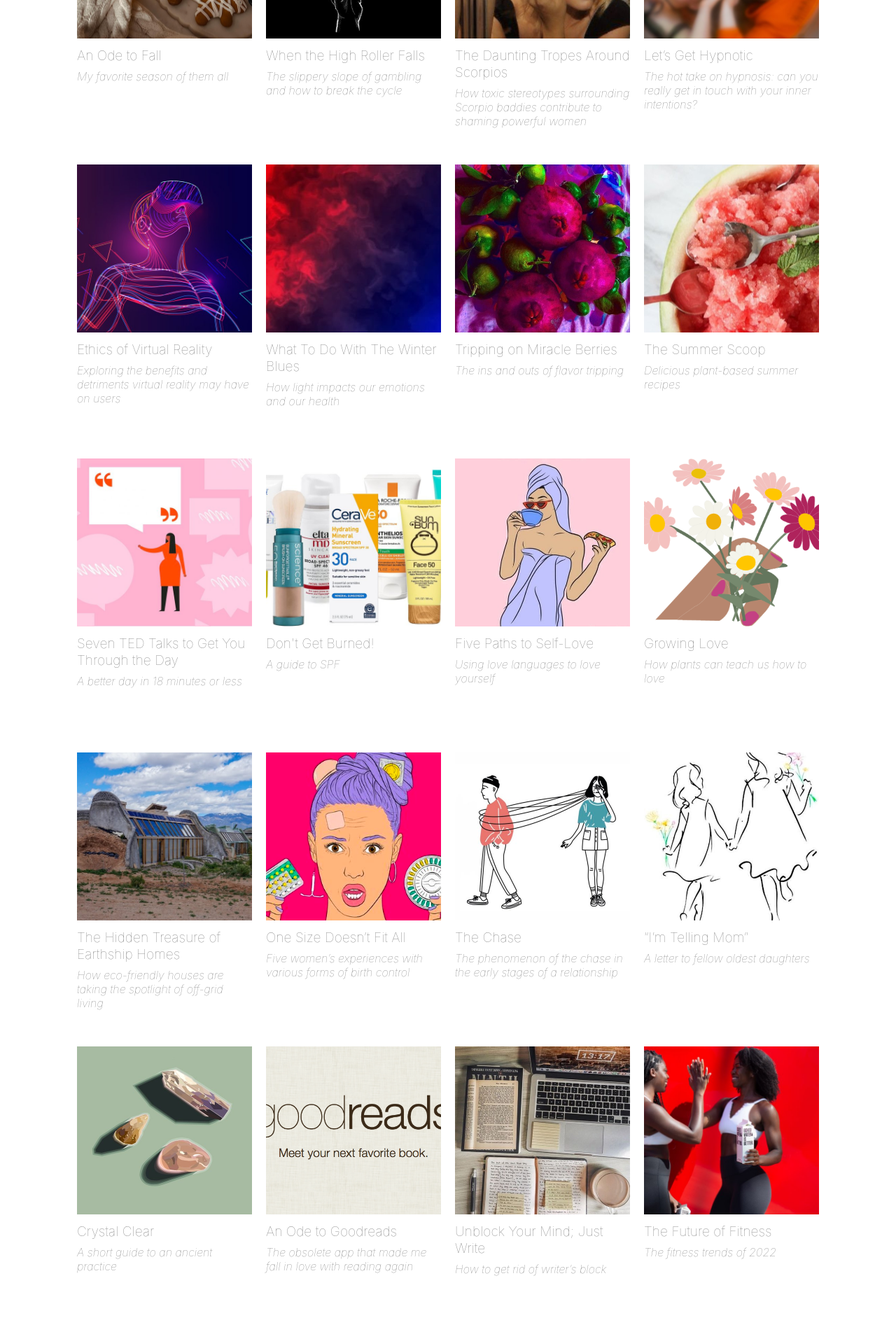
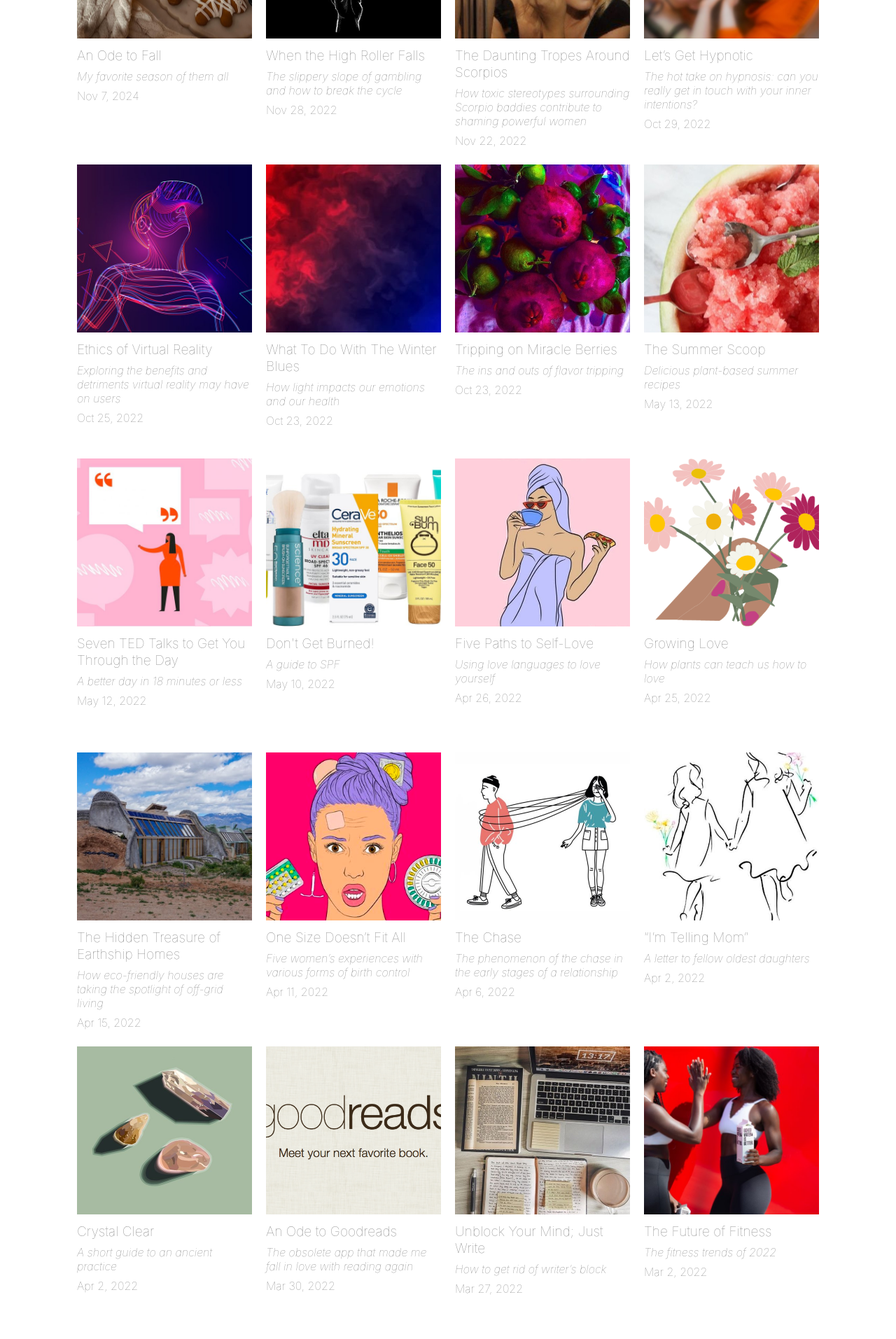
Before and after one commit to danhsiao/Moda, a React (Create React App) app: page /lifestyle in a window 1280 px wide. Shown: the part 360-2273 px from the top of the page at 70% size. Built offline with nearby package versions, Linux system fonts and the light colour scheme.

Commit message:
Added cards to home page, needs work. Fixed lifestyledata and added black background to link navigation, but still needs animation for fade-in

```diff
--- a/src/components/Dropdown.jsx
+++ b/src/components/Dropdown.jsx
@@ -9,7 +9,7 @@ export default function Dropdown(props) {
     // props.links.map((i, link) => {
     // })
     return (
-        <div style={{display: props.isDisplayed ? "block" : "none"}}>
+        <div style={{display: props.isDisplayed ? "block" : "none"}} className="navbox">
             {links}
         </div>
     )
--- a/src/components/Navbar.css
+++ b/src/components/Navbar.css
@@ -1,3 +1,8 @@
+@keyframes fadeIn {
+    0% { background-color: transparent; }
+    100% { background-color: black; }
+}
+
 .navbar-nav {
     display:flex;
     padding: 40px;
@@ -26,3 +31,18 @@
     color:black;
     transition:0.5s;
 }
+
+.navbar-nav a:hover .navbox {
+    animation-name: fadeIn;
+}
+
+.navbox {
+    background-color: black; /* SHOULD be transparent, but animation not currently working */
+    animation-duration: 1s; /* same as transition duration */
+    animation-timing-function: linear; /* kind of same as transition timing */
+    animation-delay: 0ms; /* same as transition delay */
+    animation-iteration-count: 1; /* set to 2 to make it run twice, or Infinite to run forever!*/
+    animation-direction: normal; /* can be set to "alternate" to run animation, then run it backwards.*/
+    animation-fill-mode: none; /* can be used to retain keyframe styling after animation, with "forwards" */
+    animation-play-state: running; /* can be set dynamically to pause mid animation*/
+}
--- a/src/components/NavbarLink.css
+++ b/src/components/NavbarLink.css
@@ -3,6 +3,6 @@ a {
     font-size: 12px;
     padding: 0px 20px 0px 20px;
     text-decoration: none;
-    color: grey;
+    color: white;
     transition: 0.5s;
 }
--- a/src/components/NavbarLink.jsx
+++ b/src/components/NavbarLink.jsx
@@ -8,11 +8,9 @@ export default function NavbarLink(props) {
 
   const setHover = () => {
     setDropdownEnabled(true);
-    console.log(dropdownEnabled);
   }
   const setNotHover = () => {
     setDropdownEnabled(false)
-    console.log(dropdownEnabled);
   }
 
   return (
--- a/src/data/lifestyledata.json
+++ b/src/data/lifestyledata.json
@@ -5,180 +5,180 @@
         "image": "lifestyleimages/an-ode-to-fall.png",
         "title": "An Ode to Fall",
         "description": "My favorite season of them all",
-        "data": "Nov 7, 2024"
+        "date": "Nov 7, 2024"
     },
     {
         "image": "lifestyleimages/Vicious_Powell_HighRoller-1.jpeg",
         "title": "When the High Roller Falls",
         "description": "The slippery slope of gambling and how to break the cycle",
-        "data": "Nov 28, 2022"
+        "date": "Nov 28, 2022"
     },
     {
         "image": "lifestyleimages/the-daunting-tropes-around-scorpios.jpeg",
         "title": "The Daunting Tropes Around Scorpios",
         "description": "How toxic stereotypes surrounding Scorpio baddies contribute to shaming powerful women",
-        "data": "Nov 22, 2022"
+        "date": "Nov 22, 2022"
     },
     {
         "image": "lifestyleimages/lets-get-hypnotic.jpg",
         "title": "Let’s Get Hypnotic",
         "description": "The hot take on hypnosis: can you really get in touch with your inner intentions?",
-        "data": "Oct 29, 2022"
+        "date": "Oct 29, 2022"
     },
     {
         "image": "lifestyleimages/virtual-reality-headset-graphic.jpeg",
         "title": "Ethics of Virtual Reality",
         "description": "Exploring the benefits and detriments virtual reality may have on users",
-        "data": "Oct 25, 2022"
+        "date": "Oct 25, 2022"
     },
     {
         "image": "lifestyleimages/what-to-do-with-the-winter-blues.jpeg",
         "title": "What To Do With The Winter Blues",
         "description": "How light impacts our emotions and our health",
-        "data": "Oct 23, 2022"
+        "date": "Oct 23, 2022"
     },
     {
         "image": "lifestyleimages/tripping-on-miracle-berries.jpeg",
         "title": "Tripping on Miracle Berries",
         "description": "The ins and outs of flavor tripping",
-        "data": "Oct 23, 2022"
+        "date": "Oct 23, 2022"
     },
     {
         "image": "lifestyleimages/the-summer-scoop.jpg",
         "title": "The Summer Scoop",
         "description": "Delicious plant-based summer recipes",
-        "data": "May 13, 2022"
+        "date": "May 13, 2022"
     },
     {
         "image": "lifestyleimages/seven-TED-talks.jpg",
         "title": "Seven TED Talks to Get You Through the Day",
         "description": "A better day in 18 minutes or less",
-        "data": "May 12, 2022"
+        "date": "May 12, 2022"
     },
     {
         "image": "lifestyleimages/dont-get-burned.jpg",
         "title": "Don't Get Burned!",
         "description": "A guide to SPF",
-        "data": "May 10, 2022"
+        "date": "May 10, 2022"
     },
     {
         "image": "lifestyleimages/five-paths-to-self-love.jpg",
         "title": "Five Paths to Self-Love",
         "description": "Using love languages to love yourself",
-        "data": "Apr 26, 2022"
+        "date": "Apr 26, 2022"
     },
     {
         "image": "lifestyleimages/growing-love.png",
         "title": "Growing Love",
         "description": "How plants can teach us how to love",
-        "data": "Apr 25, 2022"
+        "date": "Apr 25, 2022"
     },
     {
         "image": "lifestyleimages/earthship.jpeg",
         "title": "The Hidden Treasure of Earthship Homes",
         "description": "How eco-friendly houses are taking the spotlight of off-grid living",
-        "data": "Apr 15, 2022"
+        "date": "Apr 15, 2022"
     },
     {
         "image": "lifestyleimages/one-size.jpg",
         "title": "One Size Doesn’t Fit All",
         "description": "Five women’s experiences with various forms of birth control",
-        "data": "Apr 11, 2022"
+        "date": "Apr 11, 2022"
     },
     {
         "image": "lifestyleimages/the-chase.jpg",
         "title": "The Chase",
         "description": "The phenomenon of the chase in the early stages of a relationship",
-        "data": "Apr 6, 2022"
+        "date": "Apr 6, 2022"
     },
     {
         "image": "lifestyleimages/telling-mom.jpeg",
         "title": "“I’m Telling Mom”",
         "description": "A letter to fellow oldest daughters",
-        "data": "Apr 2, 2022"
+        "date": "Apr 2, 2022"
     },
     {
         "image": "lifestyleimages/crystal-clear.jpg",
         "title": "Crystal Clear",
         "description": "A short guide to an ancient practice",
-        "data": "Apr 2, 2022"
+        "date": "Apr 2, 2022"
     },
     {
         "image": "lifestyleimages/good-reads.png",
         "title": "An Ode to Goodreads",
         "description": "The obsolete app that made me fall in love with reading again",
-        "data": "Mar 30, 2022"
+        "date": "Mar 30, 2022"
     },{
         "image": "lifestyleimages/unblock-your-mind.jpeg",
         "title": "Unblock Your Mind; Just Write",
         "description": "How to get rid of writer’s block",
-        "data": "Mar 27, 2022"
+        "date": "Mar 27, 2022"
     },
     {
         "image": "lifestyleimages/future-fitness.jpg",
         "title": "The Future of Fitness",
         "description": "The fitness trends of 2022",
-        "data": "Mar 2, 2022"
+        "date": "Mar 2, 2022"
     },
     {
         "image": "lifestyleimages/Photo-1-Serena-Kerrigan.jpeg",
         "title": "Influencer, Feminist Icon and Self-Love Connoisseur: Serena Kerrigan",
         "description": "In creating Let’s Fucking Date, Serena Kerrigan adapts the dating world to meet the demands of a new society.",
-        "data": "Feb 23, 2022"
+        "date": "Feb 23, 2022"
     },
     {
         "image": "lifestyleimages/slugging101.jpeg",
         "title": "Slugging 101",
         "description": "The science and steps behind the latest skincare craze",
-        "data": "Feb 16, 2022"
+        "date": "Feb 16, 2022"
     },
     {
         "image": "lifestyleimages/25-years-of-freindship.jpg",
         "title": "25 Years of Friendship",
         "description": "What my mom and my French mom’s LDR taught me",
-        "data": "Feb 14, 2022"
+        "date": "Feb 14, 2022"
     },
     {
         "image": "lifestyleimages/side-hustle.png",
         "title": "The Side Hustle Illusion",
         "description": "The devastating effects of the side gig economy and why you should avoid it at all costs.",
-        "data": "Feb 9, 2022"
+        "date": "Feb 9, 2022"
     },
     {
         "image": "lifestyleimages/love-in-unfollowing.png",
         "title": "The Love in Unfollowing",
         "description": "Unfollowing as a form of self-love",
-        "data": "Feb 3, 2022"
+        "date": "Feb 3, 2022"
     },
     {
         "image": "lifestyleimages/so-it-didnt-work-out.gif",
         "title": "So It Didn’t Work Out… Or Did It?",
         "description": "A dive into karmic relationships",
-        "data": "Jan 14, 2022"
+        "date": "Jan 14, 2022"
     },
     {
         "image": "lifestyleimages/reflections.jpeg",
         "title": "Reflections",
         "description": "Debriefing the past year in a productive way",
-        "data": "Dec 21, 2021"
+        "date": "Dec 21, 2021"
     },
     {
         "image": "lifestyleimages/unmasking-the-facade.jpg",
         "title": "Unmasking the Facade of Flawless Skin",
         "description": "“They put us at war with ourselves–a war we never wanted to be in–and the only casualties are our self-esteem and wallets.” -Coco Park, K-beauty influencer",
-        "data": "Dec 20, 2021"
+        "date": "Dec 20, 2021"
     },
     {
         "image": "lifestyleimages/for-eddie.gif",
         "title": "For Eddie",
         "description": "How animals are good for our mental health",
-        "data": "Dec 14, 2021"
+        "date": "Dec 14, 2021"
     },
     {
         "image": "lifestyleimages/bullet-journaling.jpg",
         "title": "Bullet Journaling For Beginners",
         "description": "A Step-By-Step Guide to Starting Your Bullet Journal Journey",
-        "data": "Dec 13, 2021"
+        "date": "Dec 13, 2021"
     }
 ]
 }
--- a/src/pages/Home.jsx
+++ b/src/pages/Home.jsx
@@ -2,6 +2,8 @@ import React from "react";
 import Navbar from "../components/Navbar";
 import { ImageCarousel } from "../components/ImageCarousel";
 import data from "../data/latestIssuesData.json";
+import Card from "../components/Card";
+import lifestyleData from "../data/lifestyledata.json";
 
 function Home() {
     return (
@@ -15,6 +17,18 @@ function Home() {
                 <p className="gap"></p>
                 <div className="home-text"><h2>Latest Online</h2></div>
                 <div className="latest-online">
+                    {
+                        lifestyleData.lifestylecomponents.map((component, index) => {
+                            const date = new Date(component.date);
+                            const today = new Date();
+                            // two year lookup for recent data
+                            const line = today.setDate(today.getDate() - 820);
+                            if (date > line) {
+                                return <Card key={index} image={component.image} title={component.title} description={component.description}
+                                 date={component.date}/>
+                            }
+                        })
+                    }
                 </div>
             </div>
         </div>
--- a/src/styles/App.css
+++ b/src/styles/App.css
@@ -53,3 +53,11 @@
   font-size: 15px;
   font-style: normal;
 }
+
+.latest-online {
+  display: flex;
+  flex-wrap: wrap;
+  justify-content:center;
+  margin-left: 5%;
+  margin-right: 5%;
+}
```
Also changed, not shown: src/pages/Lifestyle.jsx (+5 -3 lines).
